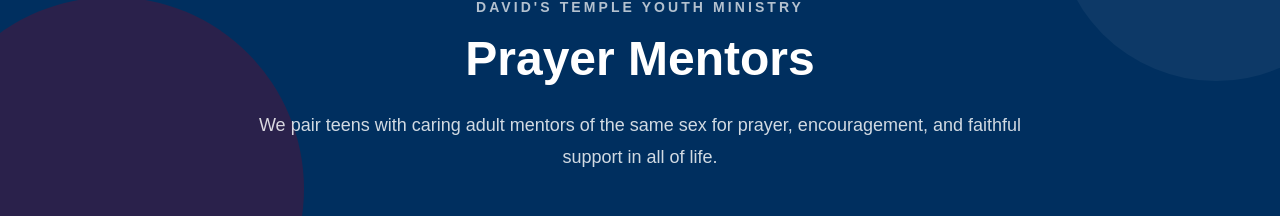
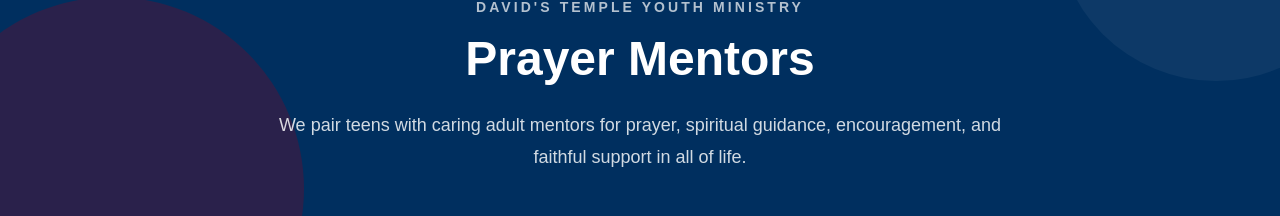
Before and after one commit to keithshouldersjr-discipleship/davidstemple-app, a Next.js app: page /prayer-mentors in a window 1280 px wide. Shown: the part 224-440 px from the top of the page. Built offline with nearby package versions, Linux system fonts and the light colour scheme; no server answers.

Commit message:
Refine prayer mentor introduction

```diff
--- a/app/prayer-mentors/page.tsx
+++ b/app/prayer-mentors/page.tsx
@@ -42,7 +42,7 @@ export default function PrayerMentorsPage() {
             Prayer Mentors
           </h1>
           <p className="mx-auto mt-5 max-w-3xl text-base leading-7 text-white/82 sm:text-lg sm:leading-8">
-            We pair teens with caring adult mentors of the same sex for prayer, encouragement, and faithful support in all of life.
+            We pair teens with caring adult mentors for prayer, spiritual guidance, encouragement, and faithful support in all of life.
           </p>
         </div>
       </section>
```
